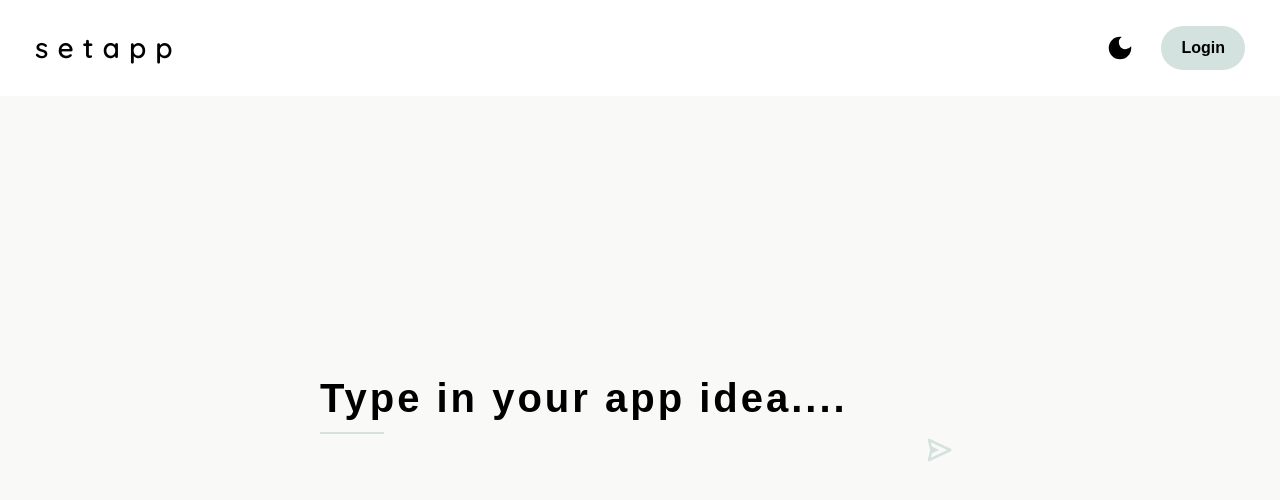
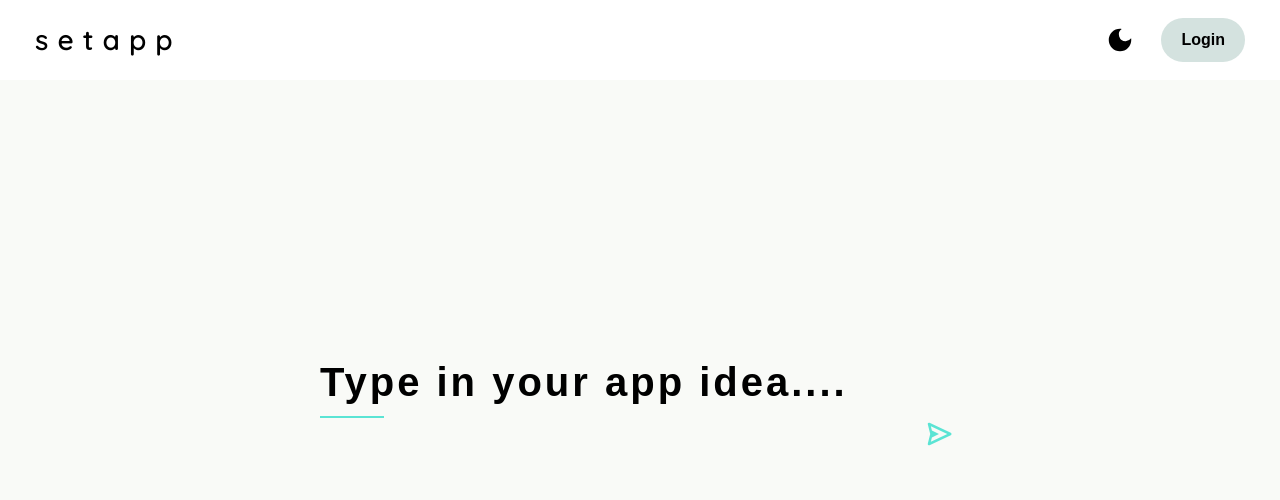
Before and after one commit to blauprint/setapp, a Next.js app: page /idea in a window 1280 px wide. Shown: the top 500 px of the page. Built offline with nearby package versions, Linux system fonts and the light colour scheme; no server answers.

Commit message:
feat: last changes for the dark mode menu

```diff
--- a/src/components/HomeNavigationBar.tsx
+++ b/src/components/HomeNavigationBar.tsx
@@ -44,7 +44,7 @@ export default function HomeNavigationBar() {
         </div>
 
         {projectName && currentRoute === '/[userName]/[projectName]/output' && (
-          <div className={styles.projectName}>{projectName}</div>
+          <div className={styles.projectName}>{'./' + projectName}</div>
         )}
 
         <div className={styles.navOptions}>
--- a/src/styles/FrameworkDashboard.module.css
+++ b/src/styles/FrameworkDashboard.module.css
@@ -19,11 +19,11 @@
 
 .comment {
   margin: 10px;
-  color: var(--secondary-color)
+  color: var(--secondary-color);
 }
 
 .frameworkElementLink {
   display: flex;
-  justify-content: end;
+  justify-content: flex-end;
   align-items: center;
 }
--- a/src/styles/HomeNavigationBar.module.css
+++ b/src/styles/HomeNavigationBar.module.css
@@ -4,7 +4,7 @@
   justify-content: space-between;
   align-items: center;
   padding: 25px 35px;
-  height: 12vh;
+  height: 10vh;
 }
 
 .navOptions {
@@ -16,11 +16,16 @@
 .loginBtn {
   border: none;
   outline: none;
-  background-color: var(--primary-color);
+  background-color: var(--secondary-color);
   padding: 10px 20px;
   border-radius: 25px;
   font-weight: 700;
   color: var(--text-color);
+  transition: background-color 0.2s;
+}
+
+.loginBtn:hover {
+  background-color: var(--accent-color);
 }
 
 .projectlink {
@@ -29,17 +34,24 @@
   text-transform: uppercase;
   font-size: 14px;
   letter-spacing: 1px;
-  background-color: var(--primary-color);
+  background-color: var(--secondary-color);
   color: var(--text-color);
   padding: 10px 15px;
   border-radius: 25px;
   transition: all 0.2s;
 }
 
-.projectlink:hover,
-.projectlink:valid {
-  background-color: var(--primary-color);
+.projectlink:hover {
+  background-color: var(--accent-color);
   /* box-shadow: #5be4d486 1px 1px 10px; */
+}
+
+.projectName {
+  color: var(--primary-color);
+  font-size: 17px;
+  letter-spacing: 5px;
+  font-weight: 500;
+  text-transform: uppercase;
 }
 
 /*
--- a/src/styles/globals.css
+++ b/src/styles/globals.css
@@ -1,18 +1,19 @@
 :root {
   /* button, icons, highlights */
-  --primary-color: #D4E2DF;
+  --primary-color: #5be4d4;
+  /* --primary-color: #d4e2df; */
   /* headers, section background, accents */
-  --secondary-color: #D4E2DF;
+  --secondary-color: #d4e2df;
   /* text */
   --text-color: black;
   /* accents for hover on buttons, badges, and notifications */
-  --accent-color: #5be4d44c;
+  --accent-color: #5be4d4c3;
 
   /* dividors borders background elements */
   --neutral-color: #4f4f4f;
-  --background-color: #F9FAF7;
+  --background-color: #f9faf7;
   --surface-color: white;
-  --block-color: #BDB8B1;
+  --block-color: #bdb8b1;
   --error-color: red;
   --color-card-1: #e1ebf3;
   --color-card-2: #d4e2df;
@@ -25,18 +26,18 @@
   /* button, icons, highlights */
   --primary-color: #5be4d4;
   /* headers, section background, accents */
-  --secondary-color: #5be4d438;
+  --secondary-color: #5be4d45e;
   /* text */
   --text-color: white;
   /* accents for hover on buttons, badges, and notifications */
-  --accent-color: #5be4d44c;
+  --accent-color: #5be4d4d7;
 
   /* dividors borders background elements */
   --neutral-color: #4f4f4f;
 
   --background-color: #0a1a30f5;
   --surface-color: #112240;
-  --block-color: green;
+  --block-color: #1e3c6c80;
 
   --error-color: rgb(110, 25, 25);
 
```
Also changed, not shown: src/components/ProjectMenu.tsx (+48 -17 lines), src/styles/ProjectMenu.module.css (+19 -6 lines).
